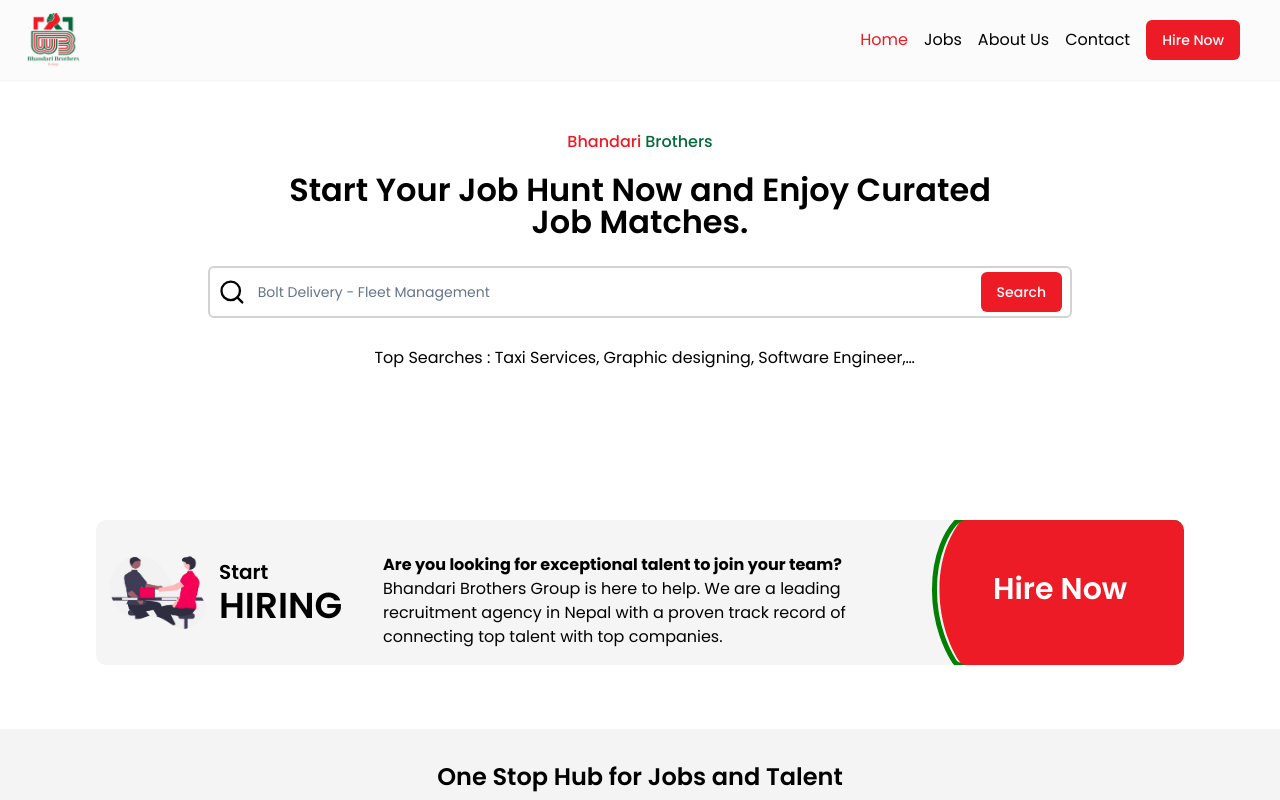
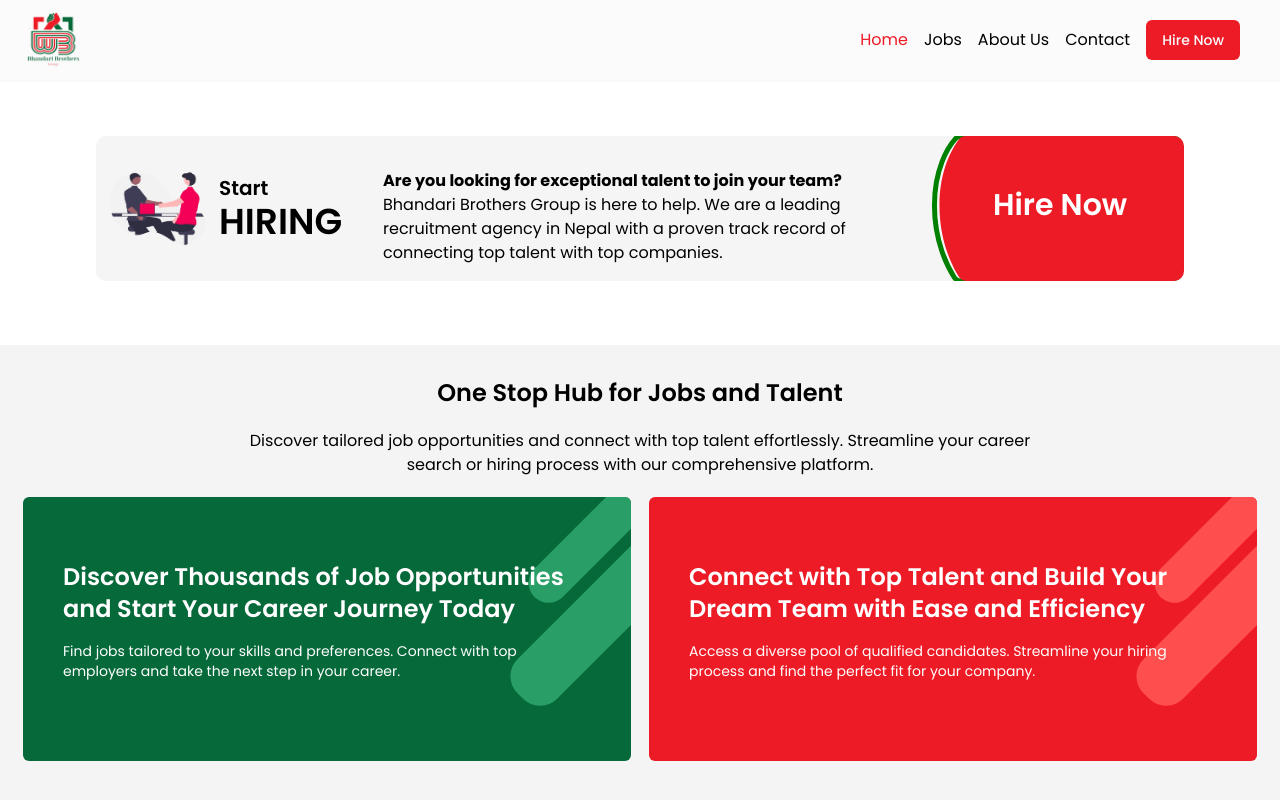
Before and after one commit to im-bipo/Bhandari-Brothers, a Next.js app: page / in a window 1280 px wide. Shown: the top 800 px of the page. Built offline with nearby package versions, Linux system fonts and the light colour scheme.

Commit message:
Job page Modified

```diff
--- a/src/app/jobs/jobSearch.tsx
+++ b/src/app/jobs/jobSearch.tsx
@@ -3,24 +3,19 @@
 import JobCard from "@/components/custom/JobCard";
 import { Button } from "@/components/ui/button";
 import { Input } from "@/components/ui/input";
-import React from "react";
+import { useSearchParams } from "next/navigation";
+import React, { useEffect } from "react";
 type JobsSearchParamsType = {
-  searchParams: string;
   jobsData: JobTypes[];
 };
-const JobSearch: React.FC<JobsSearchParamsType> = ({
-  searchParams,
-  jobsData,
-}) => {
-  const [searchQuery, setSearchQuery] = React.useState<string>(
-    searchParams ?? ""
-  );
+const JobSearch: React.FC<JobsSearchParamsType> = ({ jobsData }) => {
+  const searchParams = useSearchParams();
+  const search = searchParams.get("q") || '';
+  const [searchQuery, setSearchQuery] = React.useState<string>("");
 
-  // Function to handle search input change
-  const handleSearchChange = (event: React.ChangeEvent<HTMLInputElement>) => {
-    if (searchQuery === "" && event.target.value === " ") return false;
-    setSearchQuery(event.target.value);
-  };
+  useEffect(() => {
+    setSearchQuery(search as string);
+  }, [search]);
 
   // Filter jobs based on searchQuery
   const filteredJobs = jobsData.filter(
@@ -31,17 +26,7 @@
 
   return (
     <div>
-      <div className="mb-4 flex flex-col md:flex-row justify-between md:items-center">
-        <div className="flex gap-2 md:w-1/2">
-          <Input
-            type="text"
-            placeholder="Search jobs..."
-            value={searchQuery}
-            onChange={handleSearchChange}
-            className="md:w-full"
-          />
-          <Button>Search</Button>
-        </div>
+      <div className="my-4 flex flex-col md:flex-row justify-between md:items-center">
         <div className="mt-4 md:mt-0 font-medium text-xl">
           {searchQuery.trim() !== "" &&
             `${filteredJobs.length} result${
--- a/src/app/jobs/page.tsx
+++ b/src/app/jobs/page.tsx
@@ -2,6 +2,7 @@
 import JobCard from "@/components/custom/JobCard";
 import JobSearch from "./jobSearch";
 import { revalidatePath } from "next/cache";
+import SearchBar from "@/components/custom/SearchBar";
 
 type JobsParamsType = {
   searchParams: {
@@ -17,13 +18,29 @@
   if (jobsData.length === 0) {
     return (
       <div className="container mx-auto py-8">
-        <div className="text-center  h-20">No Job Available</div>
+        <div className="text-center h-20">No Job Available</div>
       </div>
     );
   }
   return (
-    <div className="container mx-auto py-8">
-      <JobSearch searchParams={query ?? ""} jobsData={jobsData as JobTypes[]} />
+    <div className="container mx-auto pt-8">
+       <main className="container border-b-2 ">
+        <div className="flex flex-col gap-2 ">
+          <h1 className="font-medium py-3">
+            <span className="text-primary">Bhandari </span>
+            <span className="text-secondary">Brothers</span>
+          </h1>
+          <h2 className="lg: text-xl md:text-2xl lg:text-[2rem] font-semibold ">
+            Start Your Job Hunt Now and Enjoy Curated Job Matches.
+          </h2>
+          <SearchBar jobData={jobsData}/>
+          <div className="line-clamp-1 lg: mb-8 px-2 ">
+            Top Searches : Taxi Services, Graphic designing, Software Engineer,
+            Delivery Service
+          </div>
+        </div>
+      </main>
+      <JobSearch jobsData={jobsData as JobTypes[]} />
       <>
         <div className="grid grid-cols-1 sm:grid-cols-2 md:grid-cols-3 lg:grid-cols-4 gap-4">
           {jobsData.map((job, index) => (
--- a/src/app/page.tsx
+++ b/src/app/page.tsx
@@ -11,22 +11,7 @@
 const App = () => {
   return (
     <>
-      <main className="container py-8 ">
-        <div className="flex items-center justify-center flex-col gap-2 min-h-[20rem]">
-          <h1 className="font-medium py-3">
-            <span className="text-primary">Bhandari </span>
-            <span className="text-secondary">Brothers</span>
-          </h1>
-          <h2 className="text-center text-xl px-5 md:text-2xl lg:text-[2rem] font-semibold md:max-w-[570px] lg:max-w-[800px]">
-            Start Your Job Hunt Now and Enjoy Curated Job Matches.
-          </h2>
-          <SearchBar />
-          <div className="line-clamp-1 mb-10 text-center px-2 md:max-w-[400px] lg:max-w-[600px]">
-            Top Searches : Taxi Services, Graphic designing, Software Engineer,
-            Delivery Service
-          </div>
-        </div>
-      </main>
+
       <StartHire />
       <ServiceCard />
       <WhyChooseUs/>
--- a/src/components/custom/SearchBar.tsx
+++ b/src/components/custom/SearchBar.tsx
@@ -4,9 +4,11 @@
 import { Button } from "../ui/button";
 import { Input } from "../ui/input";
 import { useRouter } from "next/navigation";
+import { Models } from "appwrite";
 
-const SearchBar = () => {
+const SearchBar = ({jobData}:{jobData : Models.Document[]}) => {
   const router = useRouter();
+  console.log(jobData)
   const [searchQuery, setSearchQuery] = useState("");
   const handleSearch = (e: React.FormEvent) => {
     e.preventDefault();
@@ -14,10 +16,10 @@
   };
 
   return (
-    <div className="w-full max-w-[55rem] py-5">
+    <div className="w-full py-5">
       <form
         onSubmit={handleSearch}
-        className="border-foreground/20 rounded-md border-2 flex items-center mx-2 px-2 py-1 w"
+        className="border-foreground/20 rounded-md border-2 flex items-center px-2 py-1 w"
       >
         <Search className="w-8 h-8" />
         <Input
```
